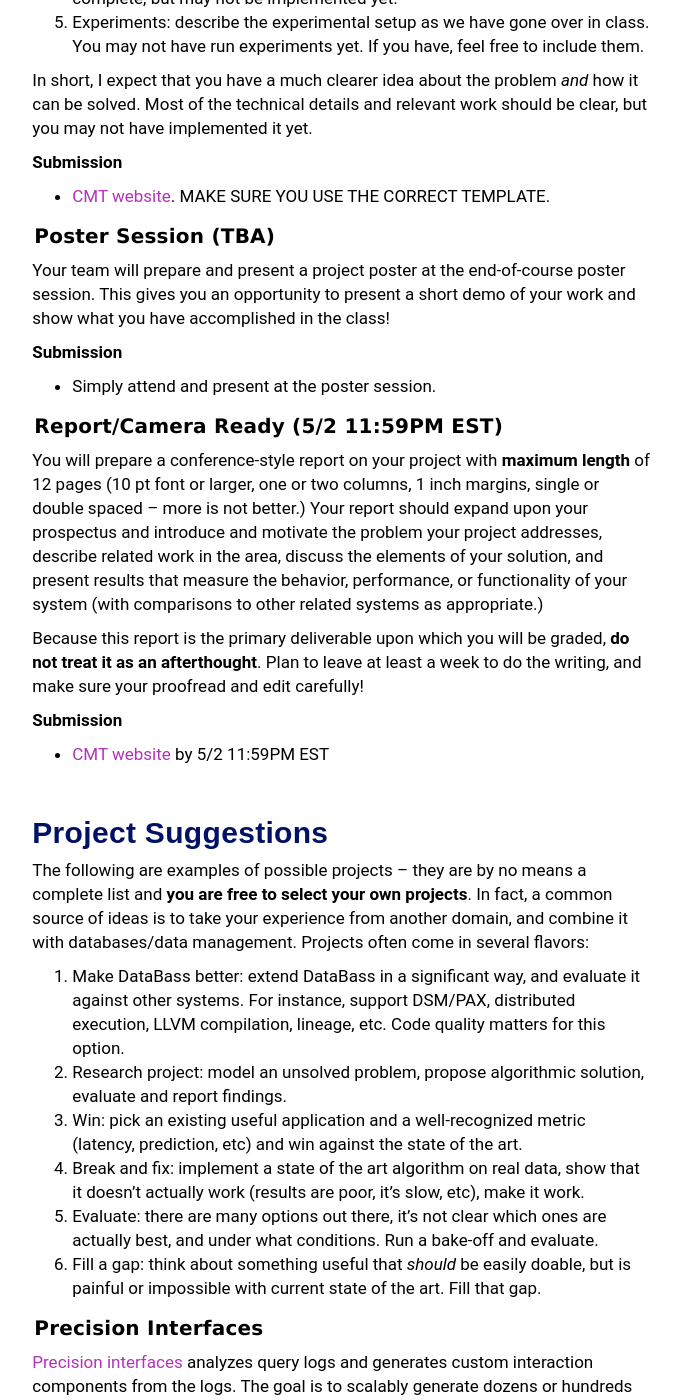
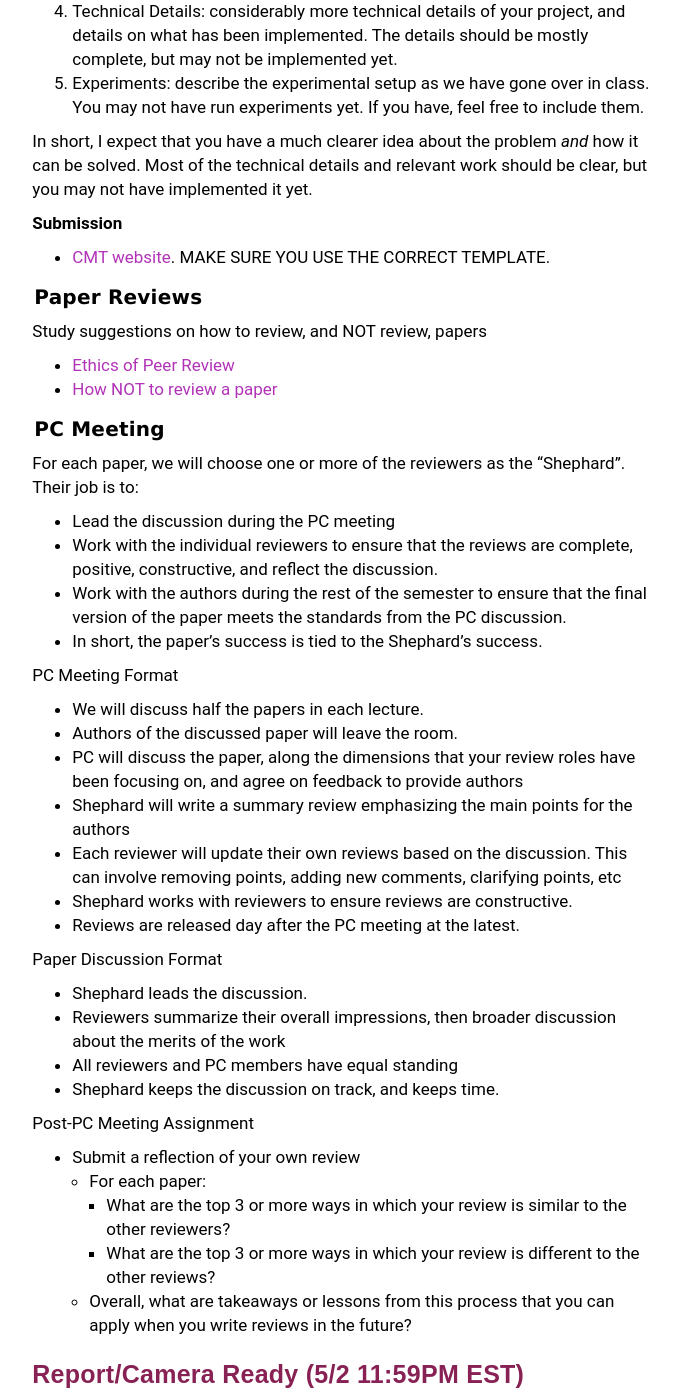
Before and after one commit to wzao1515/w6113.github.io, a Jekyll site: the page built from projects.md, in a window 1280 px wide and 1400 px high, scrolled down 1812 px. Shown: the whole window, without its empty margins (292-973 px from the left). Built offline with Jekyll 4.4.1, drawn with Linux system fonts in a browser that asks for light colours.

Commit message:
lazy commit msg

```diff
--- a/projects.md
+++ b/projects.md
@@ -11,7 +11,7 @@ title: W6113 Research Project
 }
 </style>
 
-#### Important Dates
+### Important Dates
 
 Percentages are of your total class grade.
 
@@ -23,7 +23,7 @@ Percentages are of your total class grade.
 
 
 
-#### Overview
+### Overview
 
 The major portion of your grade is based on the research project. Students will organize into teams of 1-3 students and work on a research project.  It should take about 3-4 weeks to complete.  Some possible ideas are [described below](#suggestions).
 
@@ -52,7 +52,7 @@ Teams can meet with the instructor after their presentations for further discuss
 <!-- [Click here to submit before class on 2/1](https://goo.gl/forms/j8aXKKtjxH0rzVgx2) -->
 
 
-#### Prospectus
+### Prospectus
 
 Your research prospectus will contain an overview of the research problem, _your hypothesis_, first pass at related work, a description of how you plan to complete the project, and metrics to decide _if it worked_.
 
@@ -68,7 +68,7 @@ Your prospectus should follow the example:
 
 
 <a name="midpoint"></a>
-#### Mock PC Meeting and Paper Draft
+### Mock PC Meeting and Paper Draft
 
 We will spend two class sessions running a mock program committee (PC) meeting.  The timeline for this will be as follows:
 
@@ -77,7 +77,7 @@ We will spend two class sessions running a mock program committee (PC) meeting.
 * **3/29 11:59PM EST** You will submit your reviews to CMT.   Read the other reviews for your assigned papers over the weekend.
 * **4/2 - 4/4** We will discuss each paper based on the reviews (authors will step out of the room).  Each reviewer will argue their view on the paper, and try to reach a consensus.  The lead is responsible for running the discussion.   The lead will also summarize the discussion/outcome into a meta review.
 
-**The Paper Draft**
+#### The Paper Draft
 
 Your paper should be no more than 10 pages, and include at least the following sections:
 
@@ -93,6 +93,53 @@ In short, I expect that you have a much clearer idea about the problem _and_ how
 
 * [CMT website](https://cmt3.research.microsoft.com/w6113).  MAKE SURE YOU USE THE CORRECT TEMPLATE.
 
+
+#### Paper Reviews
+
+Study suggestions on how to review, and NOT review, papers
+
+* [Ethics of Peer Review](https://ori.hhs.gov/sites/default/files/prethics.pdf)
+* [How NOT to review a paper](https://sigmodrecord.org/publications/sigmodRecord/0812/p100.open.cormode.pdf)
+
+
+#### PC Meeting
+
+For each paper, we will choose one or more of the reviewers as the "Shephard".  Their job is to:
+
+* Lead the discussion during the PC meeting
+* Work with the individual reviewers to ensure that the reviews are complete, positive, constructive, and reflect the discussion.
+* Work with the authors during the rest of the semester to ensure that the final version of the paper meets the standards from the PC discussion.
+* In short, the paper's success is tied to the Shephard's success.
+
+PC Meeting Format
+
+* We will discuss half the papers in each lecture.
+* Authors of the discussed paper will leave the room.
+* PC will discuss the paper, along the dimensions that your review roles have been focusing on, and agree on feedback to provide authors
+* Shephard will write a summary review emphasizing the main points for the authors
+* Each reviewer will update their own reviews based on the discussion.  This can involve removing points, adding new comments, clarifying points, etc
+* Shephard works with reviewers to ensure reviews are constructive.
+* Reviews are released day after the PC meeting at the latest.
+
+Paper Discussion Format
+
+* Shephard leads the discussion.
+* Reviewers summarize their overall impressions, then broader discussion about the merits of the work
+* All reviewers and PC members have equal standing
+* Shephard keeps the discussion on track, and keeps time.
+
+Post-PC Meeting Assignment
+
+* Submit a reflection of your own review
+  * For each paper:
+    * What are the top 3 or more ways in which your review is similar to the other reviewers?
+    * What are the top 3 or more ways in which your review is different to the other reviews?
+  * Overall, what are takeaways or lessons from this process that you can apply when you write reviews in the future?
+
+
+
+
+<!--
 #### Poster Session (TBA)
 
 Your team will prepare and present a project poster at the end-of-course poster session.   This gives you an opportunity to present a short demo of your work and show what you have accomplished in the class!
@@ -101,7 +148,9 @@ Your team will prepare and present a project poster at the end-of-course poster
 
 * Simply attend and present at the poster session.
 
-#### Report/Camera Ready (5/2 11:59PM EST)
+-->
+
+### Report/Camera Ready (5/2 11:59PM EST)
 
 You will prepare a conference-style report on your project with **maximum length** of 12 pages (10 pt font or larger, one or two columns, 1 inch margins, single or double spaced -- more is not better.) Your report should expand upon your prospectus and introduce and motivate the problem your project addresses, describe related work in the area, discuss the elements of your solution, and present results that measure the behavior, performance, or functionality of your system (with comparisons to other related systems as appropriate.)
 
```
